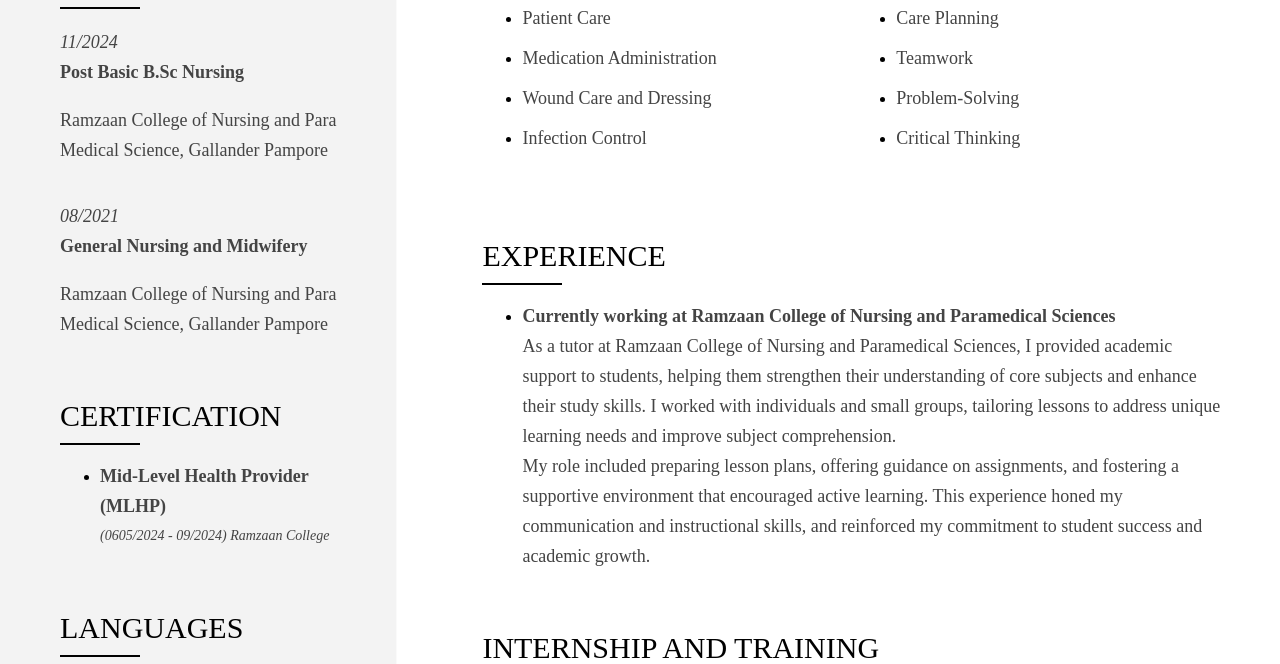
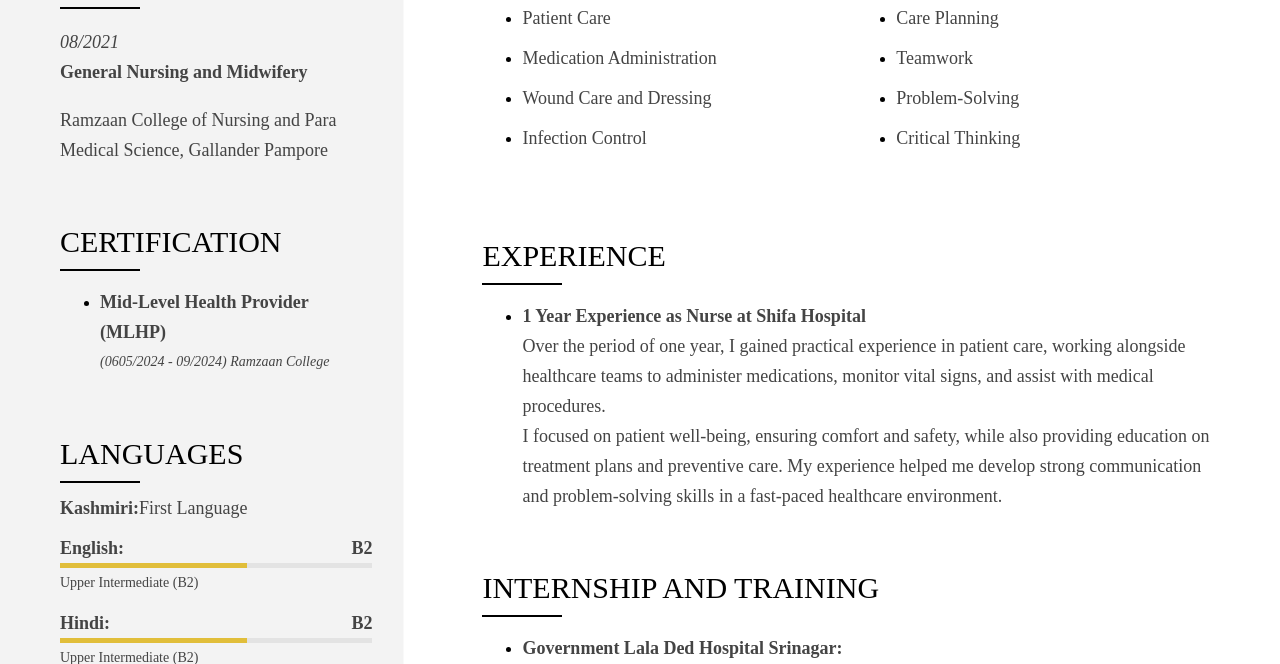
Before and after one commit to abunayeemwani/resume, a plain HTML site: page saima.html in a window 1280 px wide. Shown: the part 576-1240 px from the top of the page. Drawn offline with Linux system fonts and the light colour scheme.

Commit message:
Remove post basics in saima resume

```diff
--- a/saima.html
+++ b/saima.html
@@ -147,10 +147,6 @@
                             <div class="line"></div>
                         </div>
                         <br>
-                        <i>11/2024</i>
-                        <p class="bold" style="margin: 0px;">Post Basic B.Sc Nursing</p>
-                        <p>Ramzaan College of Nursing and Para Medical Science, Gallander Pampore</p>
-                        <br>
                         <i>08/2021</i>
                         <p class="bold" style="margin: 0px;">General Nursing and Midwifery</p>
                         <p>Ramzaan College of Nursing and Para Medical Science, Gallander Pampore</p>
@@ -256,9 +252,9 @@
 
                         <ul>
                             <li style="margin-top: 10px;">
-                                <span><strong>Currently working at Ramzaan College of Nursing and Paramedical Sciences</strong></span><br>
-                                <span>As a tutor at Ramzaan College of Nursing and Paramedical Sciences, I provided academic support to students, helping them strengthen their understanding of core subjects and enhance their study skills. I worked with individuals and small groups, tailoring lessons to address unique learning needs and improve subject comprehension.</span><br>
-                                <span>My role included preparing lesson plans, offering guidance on assignments, and fostering a supportive environment that encouraged active learning. This experience honed my communication and instructional skills, and reinforced my commitment to student success and academic growth.</span><br>
+                                <span><strong>1 Year Experience as Nurse at Shifa Hospital</strong></span><br>
+                                <span>Over the period of one year, I gained practical experience in patient care, working alongside healthcare teams to administer medications, monitor vital signs, and assist with medical procedures.</span><br>
+                                <span>I focused on patient well-being, ensuring comfort and safety, while also providing education on treatment plans and preventive care. My experience helped me develop strong communication and problem-solving skills in a fast-paced healthcare environment.</span><br>
                             </li>
                         </ul>
                     </div>
```
